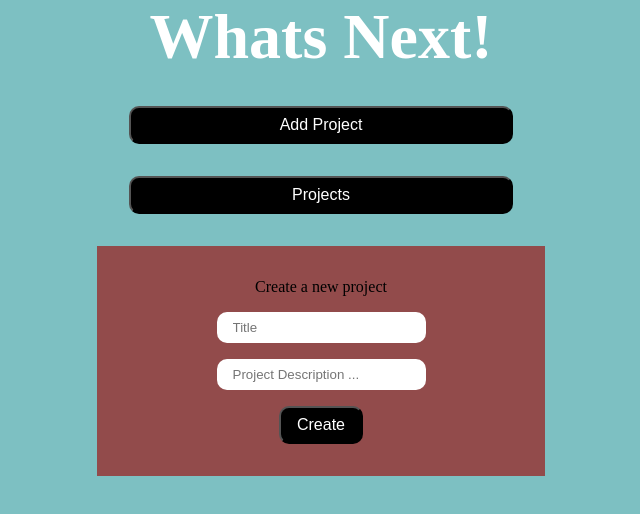
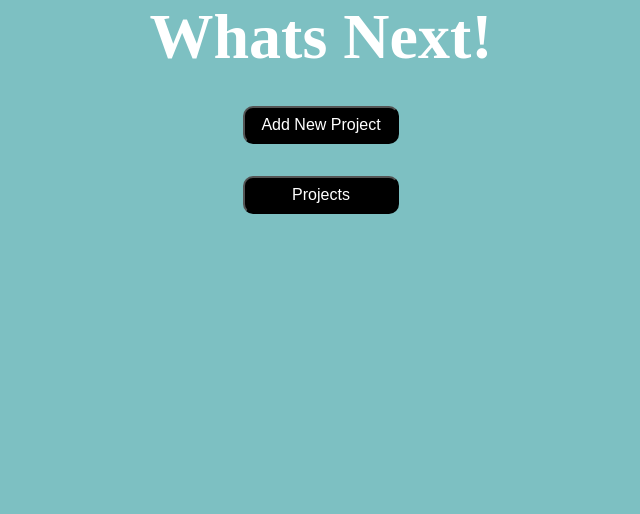
Before and after one commit to moisesg526/whats-next, a website built with webpack: page src/index.html in a window 1280 px wide. Shown: the whole page, without its empty margins (319-959 px from the left). Built offline with nearby package versions, Linux system fonts and the light colour scheme.

Commit message:
Added an event listener to toggle the form when clicking the add new project button

```diff
--- a/src/add.js
+++ b/src/add.js
@@ -1,8 +1,5 @@
-export default function add() {
-  return alert("clicked");
-}
-//   if (form.style.display === "none") {
-//     form.style.display = "block";
-//   } else {
-//     form.style.display = "none";
-//   }
+// import form from "./form";
+
+// export default function add() {
+//   return form();
+// }
--- a/src/form.js
+++ b/src/form.js
@@ -1,6 +1,10 @@
 export default function add() {
   let display = document.createElement("div");
   display.setAttribute("id", "add-project");
+
+  let toggleBtn = document.createElement("button");
+  toggleBtn.textContent = "Add New Project";
+  display.appendChild(toggleBtn);
 
   let form = document.createElement("form");
 
@@ -24,7 +28,15 @@ export default function add() {
   form.appendChild(title);
   form.appendChild(details);
   form.appendChild(addBtn);
+  display.appendChild(form);
 
-  display.appendChild(form);
+  toggleBtn.addEventListener("click", () => {
+    if (form.style.display === "none") {
+      form.style.display = "flex";
+    } else {
+      form.style.display = "none";
+    }
+  });
+
   return display;
 }
--- a/src/index.js
+++ b/src/index.js
@@ -1,5 +1,4 @@
 import tabs from "./tabs";
-import add from "./form";
 import "./style.css";
 
 function content() {
@@ -15,8 +14,8 @@ function content() {
   let contentBody = document.createElement("div");
   contentBody.setAttribute("class", "contentBody");
   content.appendChild(contentBody);
+
   contentBody.appendChild(tabs());
-  contentBody.appendChild(add());
 
   return content;
 }
--- a/src/style.css
+++ b/src/style.css
@@ -42,7 +42,7 @@ form {
   background-color: #924b4b;
   padding: 2rem 4rem;
   width: 20rem;
-  display: flex;
+  display: none;
   flex-direction: column;
   justify-content: center;
   align-items: center;
--- a/src/tabs.js
+++ b/src/tabs.js
@@ -1,15 +1,8 @@
-import addBtn from "./add";
+import form from "./form";
 
 export default function tabs() {
   let nav = document.createElement("nav");
-
-  let add = document.createElement("button");
-  add.setAttribute("id", "add");
-  add.textContent = "Add Project";
-  nav.appendChild(add);
-  add.onclick = function () {
-    addBtn();
-  };
+  nav.appendChild(form());
 
   let projects = document.createElement("button");
   projects.setAttribute("id", "projects");
```
